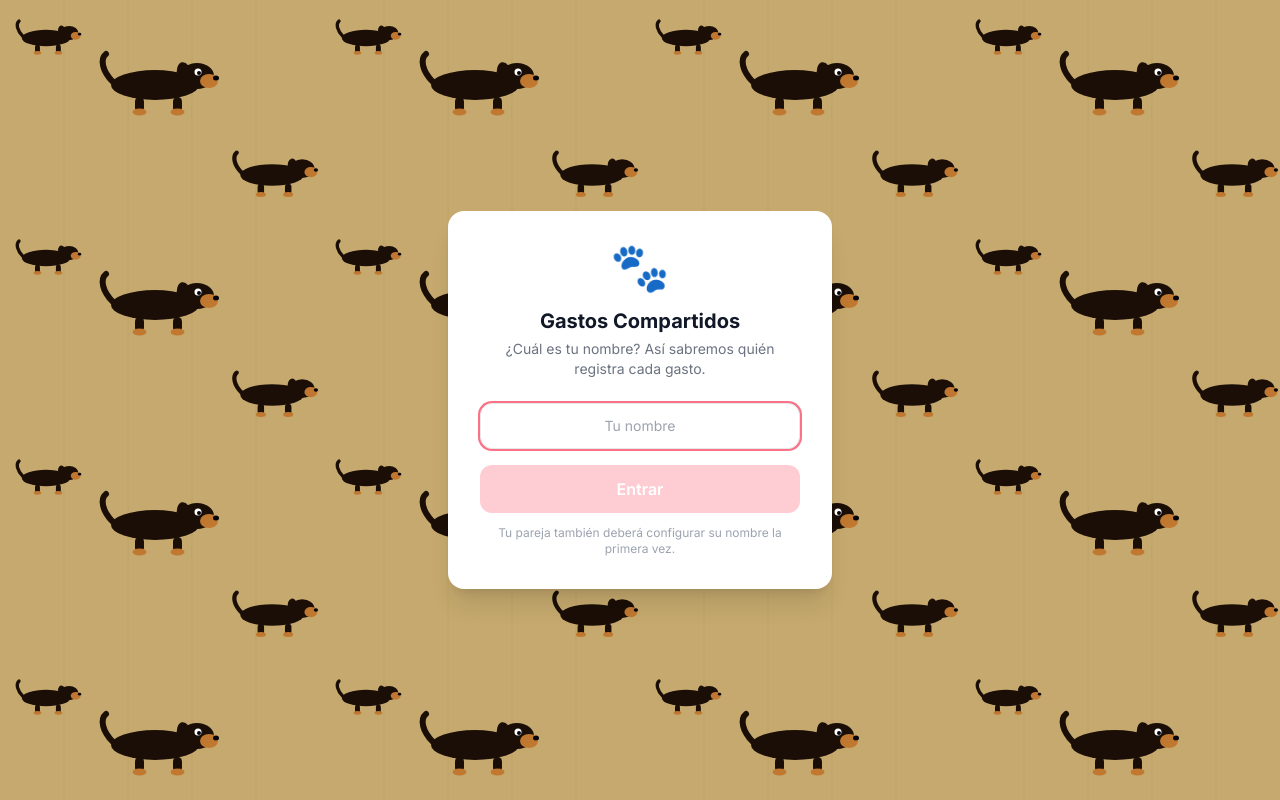
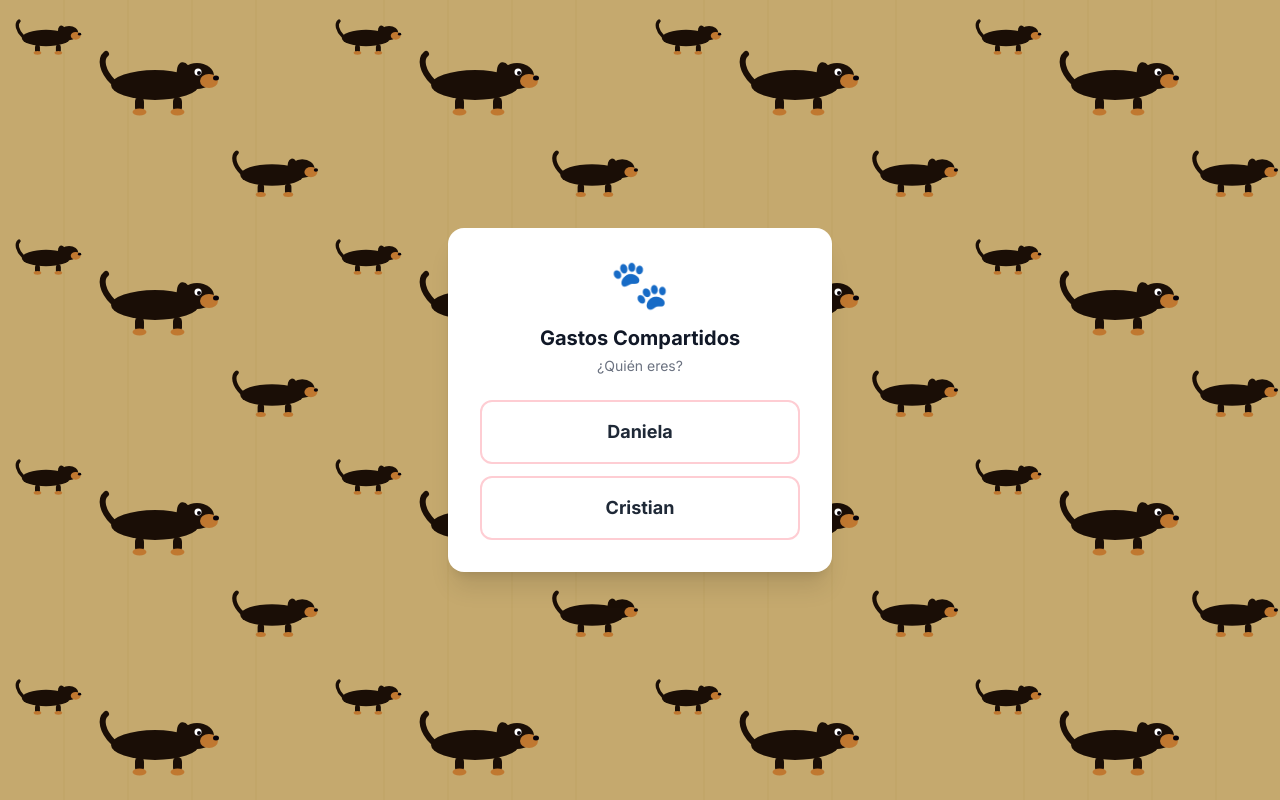
Before and after one commit to danielamaud-eng/gastos-compartidos, a Next.js app: page / in a window 1280 px wide. Built offline with nearby package versions, Linux system fonts and the light colour scheme.

Commit message:
feat: use real names Daniela/Cristian — setup shows name buttons, form shows partner name

```diff
--- a/src/app/page.tsx
+++ b/src/app/page.tsx
@@ -5,6 +5,7 @@ import FormGasto from '@/components/FormGasto'
 import Balance from '@/components/Balance'
 import ListaGastos from '@/components/ListaGastos'
 import GraficoCategoria from '@/components/GraficoCategoria'
+import { PERSONAS } from '@/lib/personas'
 
 export type Gasto = {
   id: number
@@ -30,31 +31,24 @@ function ProfileCircle() {
 
 // ── Pantalla de configuración inicial ────────────────────────────────────────
 function SetupIdentidad({ onConfirm }: { onConfirm: (nombre: string) => void }) {
-  const [nombre, setNombre] = useState('')
   return (
     <div className="min-h-screen flex items-center justify-center px-4"
       style={{ backgroundImage: "url('/dachshund-bg.svg')", backgroundSize: '320px 220px' }}>
       <div className="bg-white rounded-2xl p-8 shadow-xl max-w-sm w-full text-center">
         <div className="text-5xl mb-4">🐾</div>
         <h1 className="text-xl font-bold text-gray-900 mb-1">Gastos Compartidos</h1>
-        <p className="text-sm text-gray-500 mb-6">¿Cuál es tu nombre? Así sabremos quién registra cada gasto.</p>
-        <input
-          type="text"
-          value={nombre}
-          onChange={e => setNombre(e.target.value)}
-          onKeyDown={e => e.key === 'Enter' && nombre.trim() && onConfirm(nombre.trim())}
-          placeholder="Tu nombre"
-          className="w-full border rounded-xl px-4 py-3 text-sm mb-4 focus:outline-none focus:ring-2 focus:ring-rose-400 text-center text-lg"
-          autoFocus
-        />
-        <button
-          onClick={() => nombre.trim() && onConfirm(nombre.trim())}
-          disabled={!nombre.trim()}
-          className="w-full bg-rose-500 hover:bg-rose-600 disabled:bg-rose-200 text-white py-3 rounded-xl font-semibold transition-colors"
-        >
-          Entrar
-        </button>
-        <p className="text-xs text-gray-400 mt-3">Tu pareja también deberá configurar su nombre la primera vez.</p>
+        <p className="text-sm text-gray-500 mb-6">¿Quién eres?</p>
+        <div className="flex flex-col gap-3">
+          {PERSONAS.map(nombre => (
+            <button
+              key={nombre}
+              onClick={() => onConfirm(nombre)}
+              className="w-full py-4 rounded-xl font-bold text-lg border-2 border-rose-200 hover:bg-rose-500 hover:text-white hover:border-rose-500 transition-colors text-gray-800"
+            >
+              {nombre}
+            </button>
+          ))}
+        </div>
       </div>
     </div>
   )
--- a/src/components/FormGasto.tsx
+++ b/src/components/FormGasto.tsx
@@ -1,6 +1,7 @@
 'use client'
 
 import { useState } from 'react'
+import { PERSONAS } from '@/lib/personas'
 
 const CATEGORIAS = [
   'Alimentación', 'Arriendo', 'Servicios', 'Transporte',
@@ -51,6 +52,8 @@ export default function FormGasto({
   const [archivo, setArchivo] = useState<File | null>(null)
   const [loading, setLoading] = useState(false)
   const [error, setError]     = useState('')
+
+  const pareja = PERSONAS.find(p => p !== identidad) ?? 'Pareja'
 
   const handleSubmit = async (e: React.FormEvent) => {
     e.preventDefault()
@@ -158,14 +161,14 @@ export default function FormGasto({
             </button>
             <button
               type="button"
-              onClick={() => setForm({ ...form, pagadoPor: `~${identidad}` })}
+              onClick={() => setForm({ ...form, pagadoPor: pareja })}
               className={`flex-1 py-2.5 rounded-xl text-sm font-semibold border-2 transition-colors ${
                 form.pagadoPor !== identidad
                   ? 'bg-violet-500 border-violet-500 text-white'
                   : 'bg-white border-gray-200 text-gray-600 hover:border-violet-300'
               }`}
             >
-              Mi pareja
+              {pareja}
             </button>
           </div>
         </div>
--- a/src/components/ListaGastos.tsx
+++ b/src/components/ListaGastos.tsx
@@ -68,7 +68,7 @@ export default function ListaGastos({
                 </td>
                 <td className="px-4 py-3">
                   <span className={`text-xs px-2 py-0.5 rounded-full font-medium ${gasto.pagadoPor === identidad ? 'bg-rose-100 text-rose-700' : 'bg-violet-100 text-violet-700'}`}>
-                    {gasto.pagadoPor === identidad ? 'Yo' : gasto.pagadoPor ? 'Pareja' : '—'}
+                    {gasto.pagadoPor || '—'}
                   </span>
                 </td>
                 <td className="px-4 py-3 text-sm text-gray-500 max-w-xs truncate">{gasto.nota || '—'}</td>
--- /dev/null
+++ b/src/lib/personas.ts
@@ -0,0 +1,2 @@
+export const PERSONAS = ['Daniela', 'Cristian'] as const
+export type Persona = typeof PERSONAS[number]
```
Also changed, not shown: 1 other file (tests, documents, lock files or other folders).
